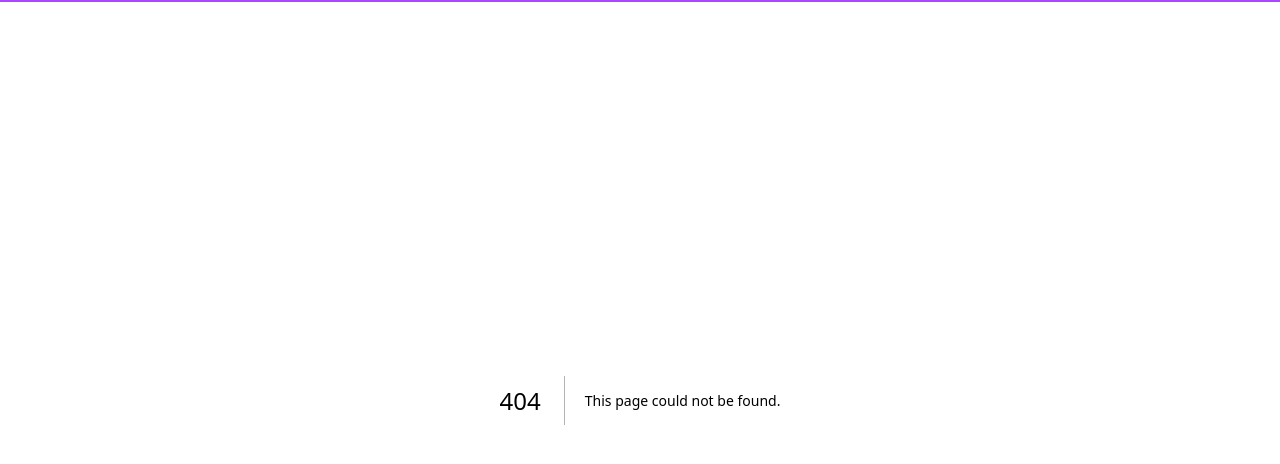
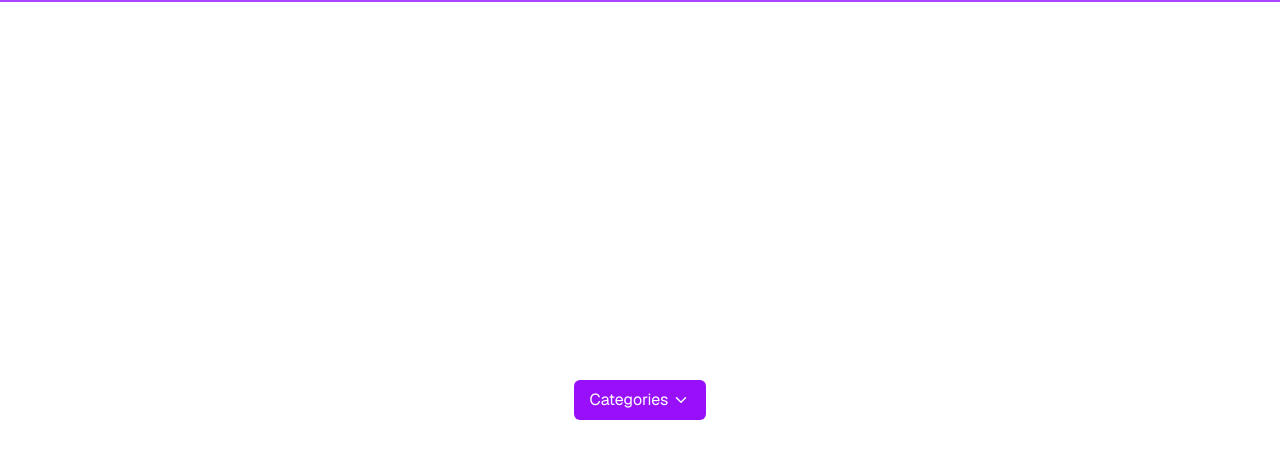
Before and after one commit to nabedkhan/play-with-motion, a Next.js app: page /dropdown-menu in a window 1280 px wide. Before the commit this address had no page. Shown: the top 464 px of the page. Built offline with nearby package versions, Linux system fonts and the light colour scheme.

Commit message:
Create dropdown menu using variants

```diff
--- /dev/null
+++ b/src/app/dropdown-menu/page.tsx
@@ -0,0 +1,5 @@
+import DropdownMenu from "@/components/DropdownMenu";
+
+export default function page() {
+  return <DropdownMenu />;
+}
--- a/src/app/page.tsx
+++ b/src/app/page.tsx
@@ -1,9 +1,9 @@
+import Link from "next/link";
 // import AnimatedCard from "@/components/AnimatedCard";
 // import AnimatedCardTwo from "@/components/AnimatedCardTwo";
 // import Dashboard from "@/components/dashboard-2/Dashboard";
 import ParallaxEffect from "@/components/ParallaxEffect";
 // import HamburgerMenu from "@/components/HamburgerMenu";
-import Link from "next/link";
 
 export default function Home() {
   return (
@@ -33,6 +33,12 @@ export default function Home() {
               Dashboard
             </Link>
           </li>
+
+          <li>
+            <Link href="/dropdown-menu" className="text-purple-600 hover:text-purple-800">
+              Dropdown Menu
+            </Link>
+          </li>
         </ul>
       </nav>
 
--- /dev/null
+++ b/src/components/DropdownMenu.tsx
@@ -0,0 +1,86 @@
+"use client";
+
+import { useState } from "react";
+import { motion, AnimatePresence } from "motion/react";
+import { IconChevronDown } from "@tabler/icons-react";
+
+const items = [
+  { id: 1, label: "Home", href: "/" },
+  { id: 2, label: "About", href: "/about" },
+  { id: 3, label: "Contact", href: "/contact" }
+];
+
+const menuVariants = {
+  hidden: {
+    y: 20,
+    opacity: 0,
+    transition: {
+      duration: 0.2
+    }
+  },
+  visible: {
+    y: 0,
+    opacity: 1,
+    transition: { duration: 0.2 }
+  }
+};
+
+const menuContentVariants = {
+  hidden: {
+    scale: 0.8,
+    transition: {
+      duration: 0.3
+    }
+  },
+  visible: {
+    scale: 1,
+    transition: {
+      duration: 0.3,
+      type: "spring",
+      stiffness: 100,
+      damping: 12
+    }
+  }
+};
+
+export default function DropdownMenu() {
+  const [isOpen, setIsOpen] = useState(false);
+
+  return (
+    <main className="flex justify-center items-center h-screen font-[family-name:var(--font-geist-sans)]">
+      <div className="relative">
+        <button
+          onClick={() => setIsOpen(!isOpen)}
+          className="flex items-center  gap-1 px-4 py-2 bg-purple-600 cursor-pointer text-white rounded-md hover:bg-purple-700 transition-colors">
+          <span>Categories</span>
+          <IconChevronDown
+            size={18}
+            className={`transition-transform duration-200 ${isOpen ? "rotate-180" : ""}`}
+          />
+        </button>
+
+        <AnimatePresence>
+          {isOpen && (
+            <motion.div
+              initial="hidden"
+              animate="visible"
+              exit="hidden"
+              variants={menuVariants}
+              className="absolute top-full mt-2 w-48 bg-white rounded-md shadow-lg py-1 z-10">
+              <motion.div variants={menuContentVariants}>
+                {items.map((item, index) => (
+                  <a
+                    key={index}
+                    href={item.href}
+                    className="block px-4 py-2 text-gray-800 hover:bg-purple-100 transition-colors">
+                    {item.label}
+                  </a>
+                ))}
+              </motion.div>
+            </motion.div>
+          )}
+        </AnimatePresence>
+      </div>
+    </main>
+  );
+}
```
